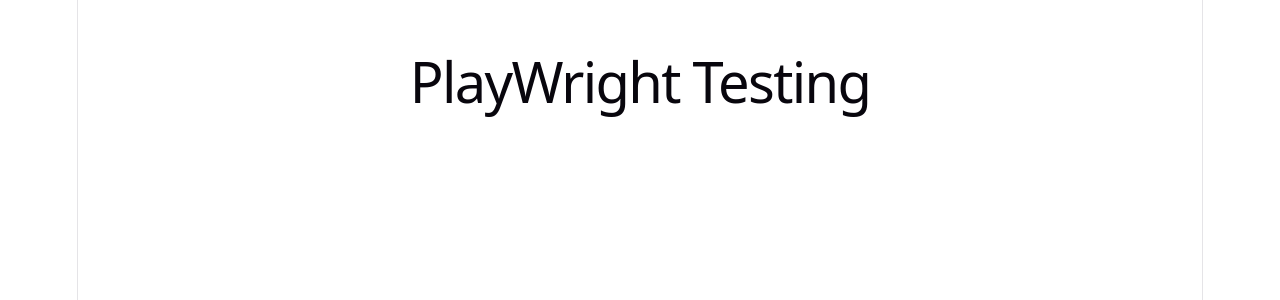
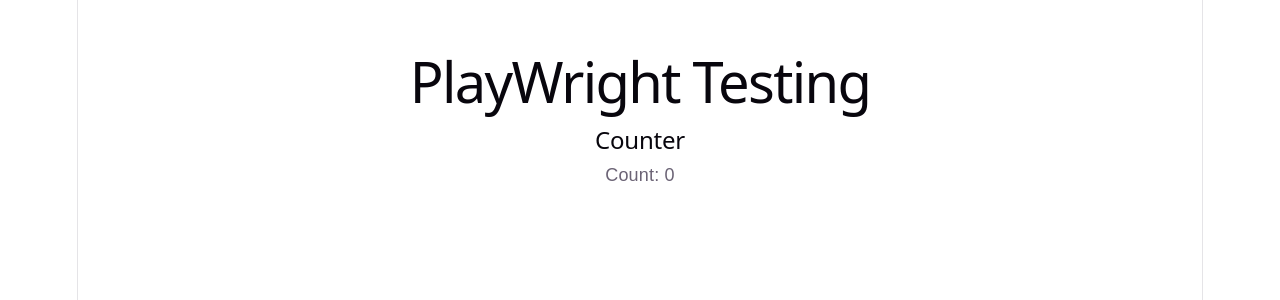
Before and after one commit to dileepapeiris/playwright-qa-automation, a React (Vite) app: page / in a window 1280 px wide. Shown: the top 300 px of the page. Built offline with nearby package versions, Linux system fonts and the light colour scheme.

Commit message:
add Counter section with count state and display

```diff
--- a/src/App.tsx
+++ b/src/App.tsx
@@ -1,9 +1,16 @@
 import { useState } from "react";
 
 export default function App() {
+  const [count, setCount] = useState(0);
+
   return (
     <div style={{ padding: "2rem", fontFamily: "Arial" }}>
       <h1 data-testid="app-title">PlayWright Testing</h1>
+
+      <section>
+        <h2>Counter</h2>
+        <p data-testid="count-display">Count: {count}</p>
+      </section>
     </div>
   );
 }
```
